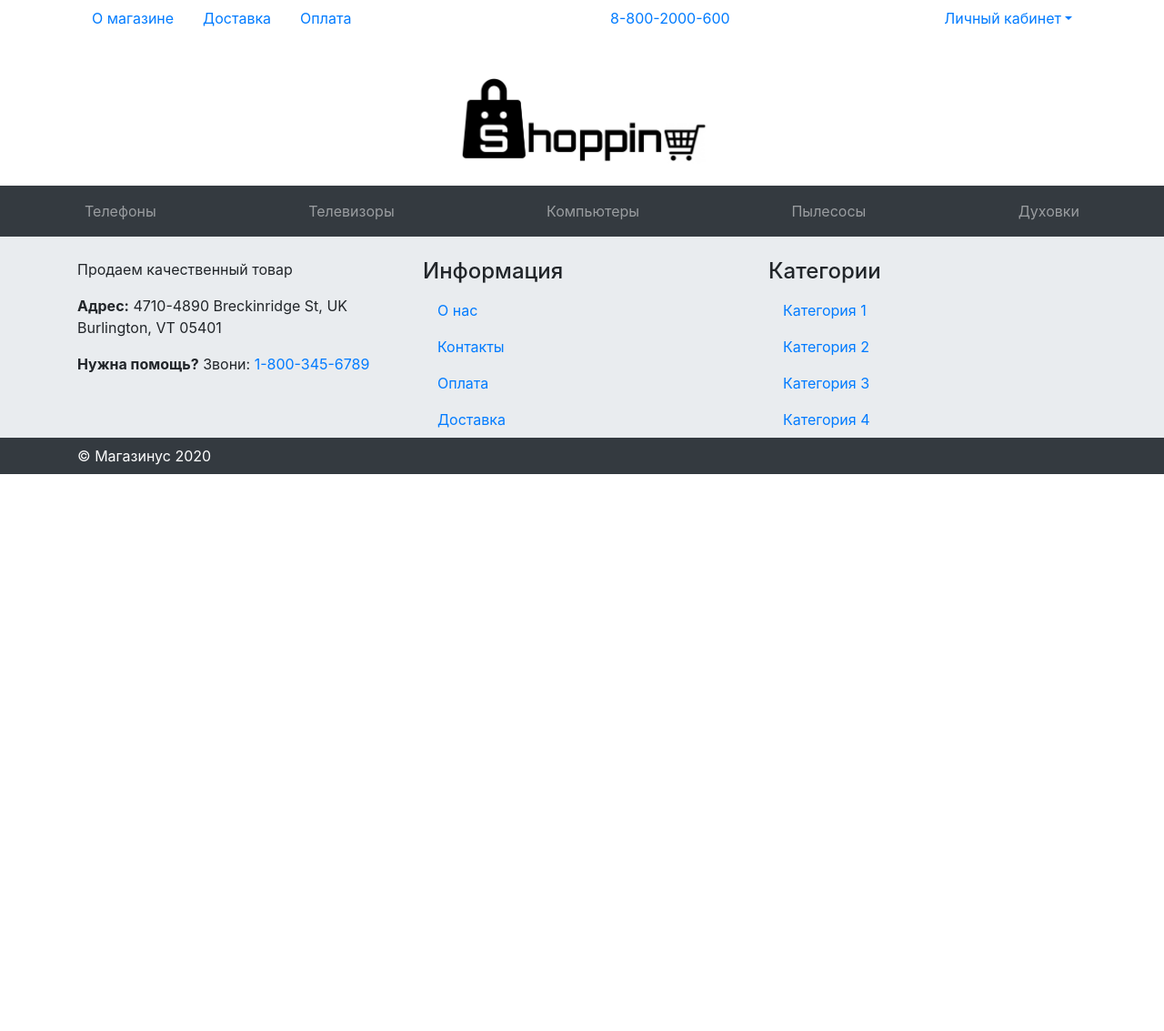
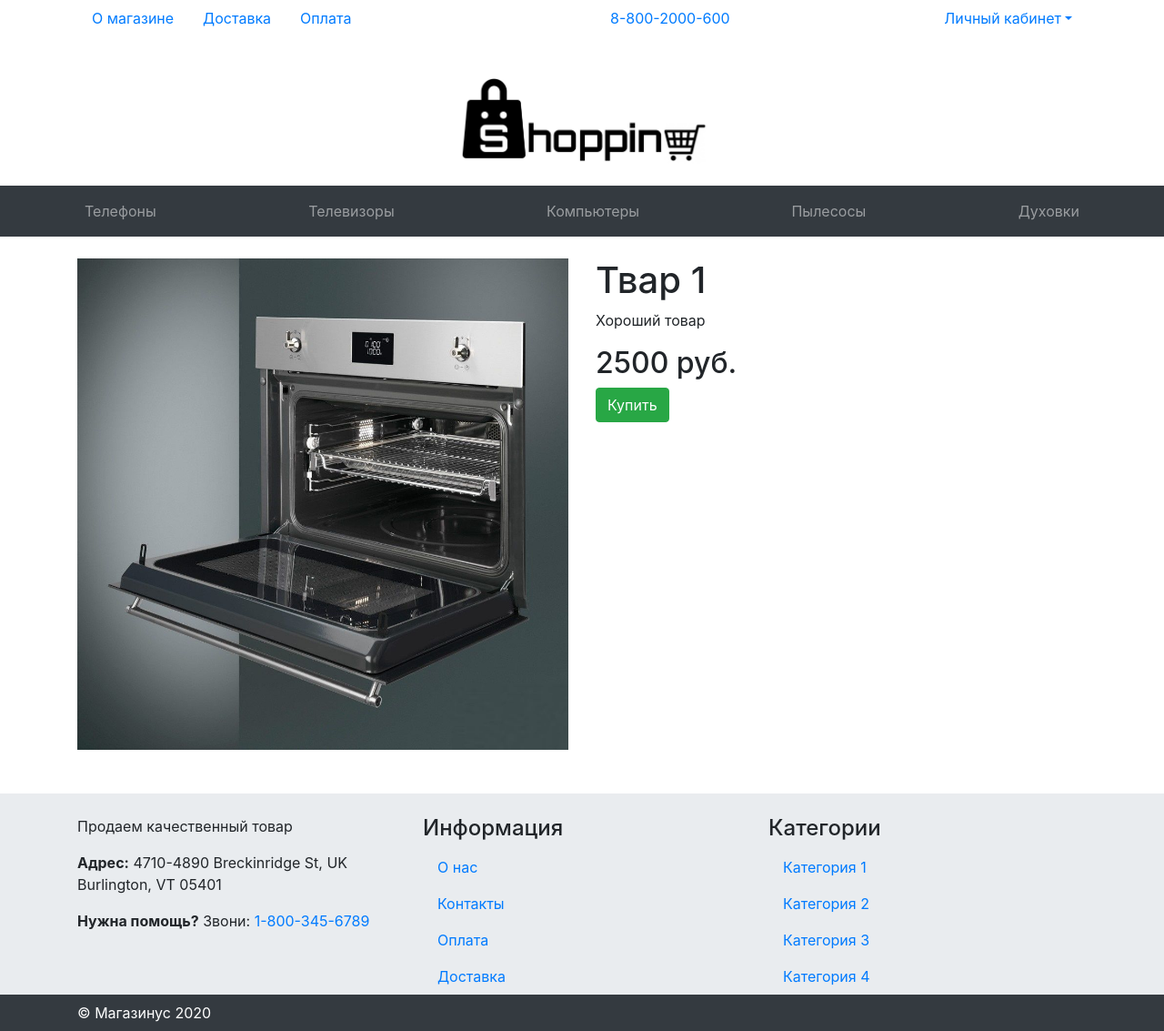
Before and after one commit to web-lessons/project-php-potkot, a PHP site: page /product.php?id=1 in a window 1280 px wide. Shown: the whole page at 91% size. Before the commit the page ends 521 px from the top, so only its background shows below. Run offline with PHP 8.4, Linux system fonts and the light colour scheme; data comes from the database, SQL or seed files in the repository.

Commit message:
Карточка товара

```diff
--- a/index.php
+++ b/index.php
@@ -78,6 +78,7 @@ $products = mysqli_fetch_all($result, MYSQLI_ASSOC);
                     <div class="card-body">
                         <h2 class="card-title"><?= $product ['name'] ?></h2>
                         <p class="card-text"><?= $product ['description'] ?></p>
+                        <a href="/product.php?id=<?= $product['id'] ?>">Подробнее</a>
                     </div>
                 </div>
             </div>
--- a/product.php
+++ b/product.php
@@ -1,3 +1,21 @@
-<?php require_once 'config/db.php';?>
+<?php require_once 'config/db.php'; ?>
 <?php require_once "template/header.php" ?>
+<?php
+$query = 'SELECT * FROM `products` WHERE id='.$_GET['id'];
+$result = mysqli_query($conn, $query);
+$product = mysqli_fetch_array($result);
+?>
+<div class="container mt-4 mb-5">
+    <div class="row">
+        <div class="col-md-6">
+            <img class="img-fluid" src="<?= $product['img'] ?>">
+        </div>
+        <div class="col-md-6">
+            <h1><?= $product['name'] ?></h1>
+            <p><?= $product['description'] ?></p>
+            <h2><?= $product['price'] ?> руб.</h2>
+            <button class="btn btn-success">Купить</button>
+        </div>
+    </div>
+</div>
 <?php require_once "template/footer.php" ?>
```
